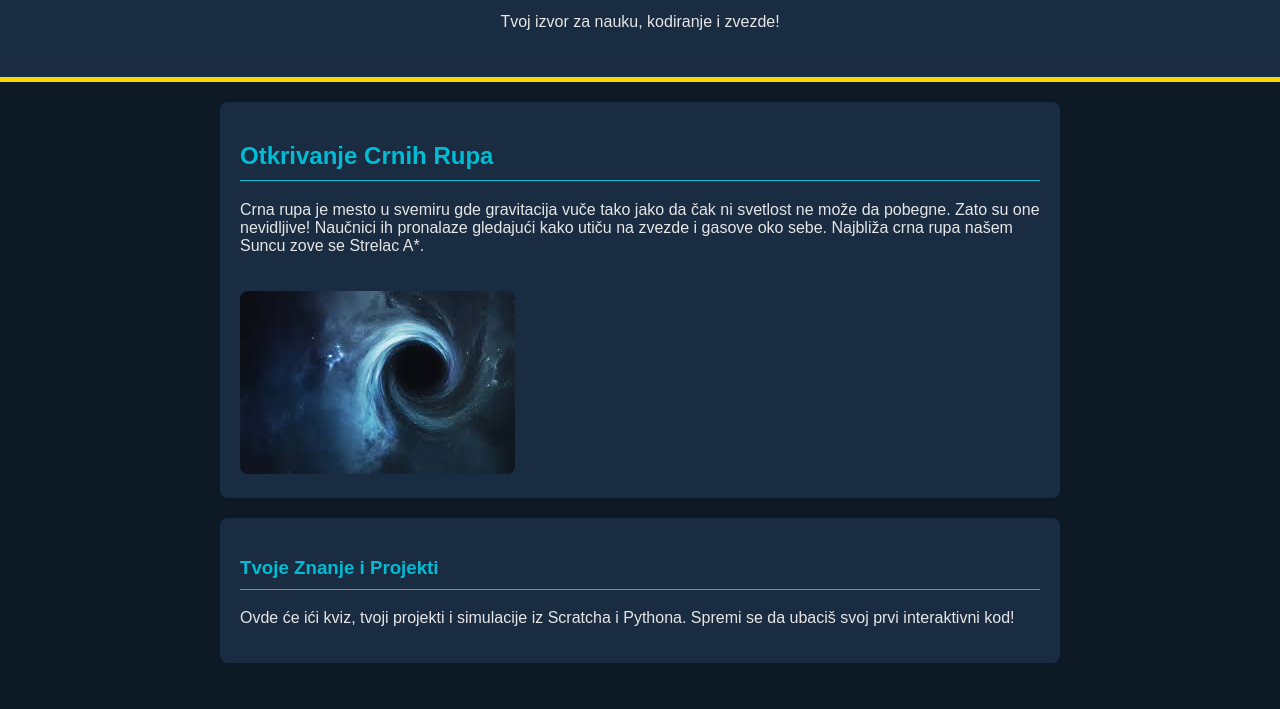
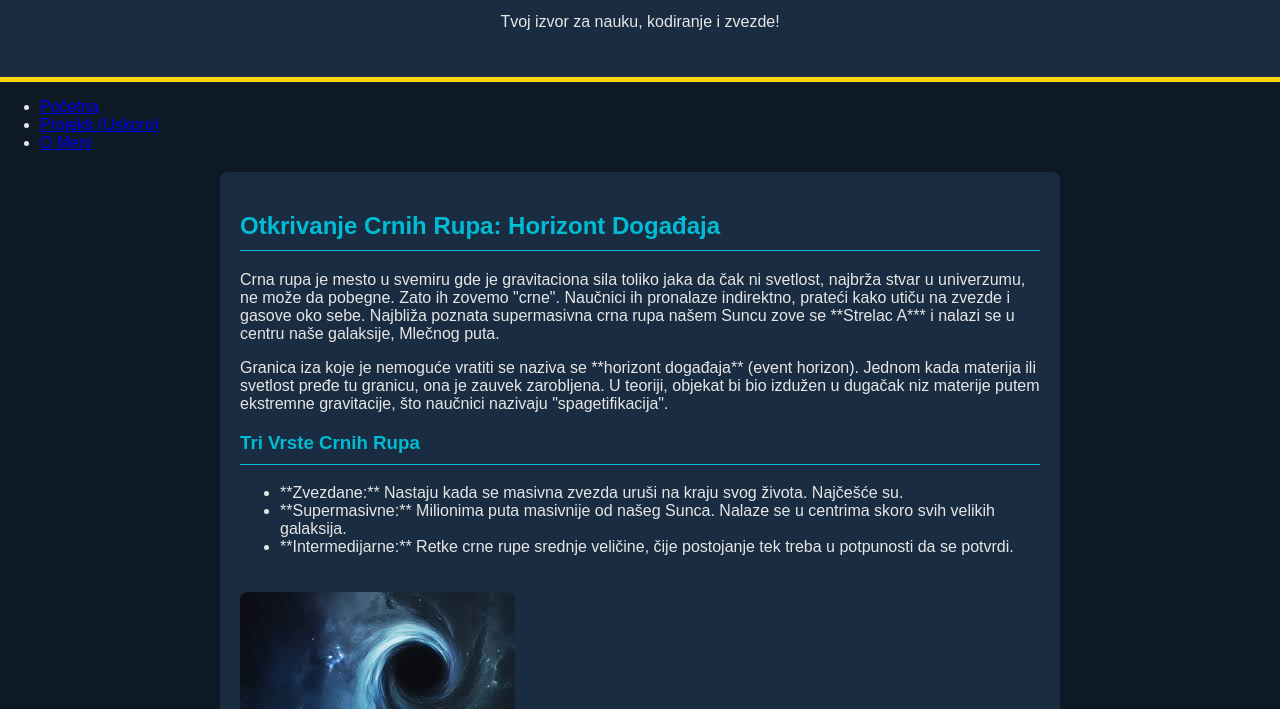
Before and after one commit to ognjenfilipovic0307-png/moj-naucni-sajt, a plain HTML site: page index.html in a window 1280 px wide. Shown: the part 91-800 px from the top of the page. Drawn offline with Linux system fonts and the light colour scheme; files whose address does not match are found by name.

Commit message:
Add files via upload

```diff
--- a/index.html
+++ b/index.html
@@ -14,10 +14,28 @@
         <p>Tvoj izvor za nauku, kodiranje i zvezde!</p>
     </header>
 
+    <nav>
+        <ul>
+            <li><a href="index.html">Početna</a></li>
+            <li><a href="#">Projekti (Uskoro)</a></li>
+            <li><a href="#">O Meni</a></li>
+        </ul>
+    </nav>
+
     <main>
         <section>
-            <h2>Otkrivanje Crnih Rupa</h2>
-            <p>Crna rupa je mesto u svemiru gde gravitacija vuče tako jako da čak ni svetlost ne može da pobegne. Zato su one nevidljive! Naučnici ih pronalaze gledajući kako utiču na zvezde i gasove oko sebe. Najbliža crna rupa našem Suncu zove se Strelac A*.</p>
+            <h2>Otkrivanje Crnih Rupa: Horizont Događaja</h2>
+
+            <p>Crna rupa je mesto u svemiru gde je gravitaciona sila toliko jaka da čak ni svetlost, najbrža stvar u univerzumu, ne može da pobegne. Zato ih zovemo "crne". Naučnici ih pronalaze indirektno, prateći kako utiču na zvezde i gasove oko sebe. Najbliža poznata supermasivna crna rupa našem Suncu zove se **Strelac A*** i nalazi se u centru naše galaksije, Mlečnog puta.</p>
+
+            <p>Granica iza koje je nemoguće vratiti se naziva se **horizont događaja** (event horizon). Jednom kada materija ili svetlost pređe tu granicu, ona je zauvek zarobljena. U teoriji, objekat bi bio izdužen u dugačak niz materije putem ekstremne gravitacije, što naučnici nazivaju "spagetifikacija".</p>
+
+            <h3>Tri Vrste Crnih Rupa</h3>
+            <ul>
+                <li>**Zvezdane:** Nastaju kada se masivna zvezda uruši na kraju svog života. Najčešće su.</li>
+                <li>**Supermasivne:** Milionima puta masivnije od našeg Sunca. Nalaze se u centrima skoro svih velikih galaksija.</li>
+                <li>**Intermedijarne:** Retke crne rupe srednje veličine, čije postojanje tek treba u potpunosti da se potvrdi.</li>
+            </ul>
 
             <img src="slike/slika-crna-rupa.jpg" alt="Ilustracija crne rupe u svemiru">
 
```
